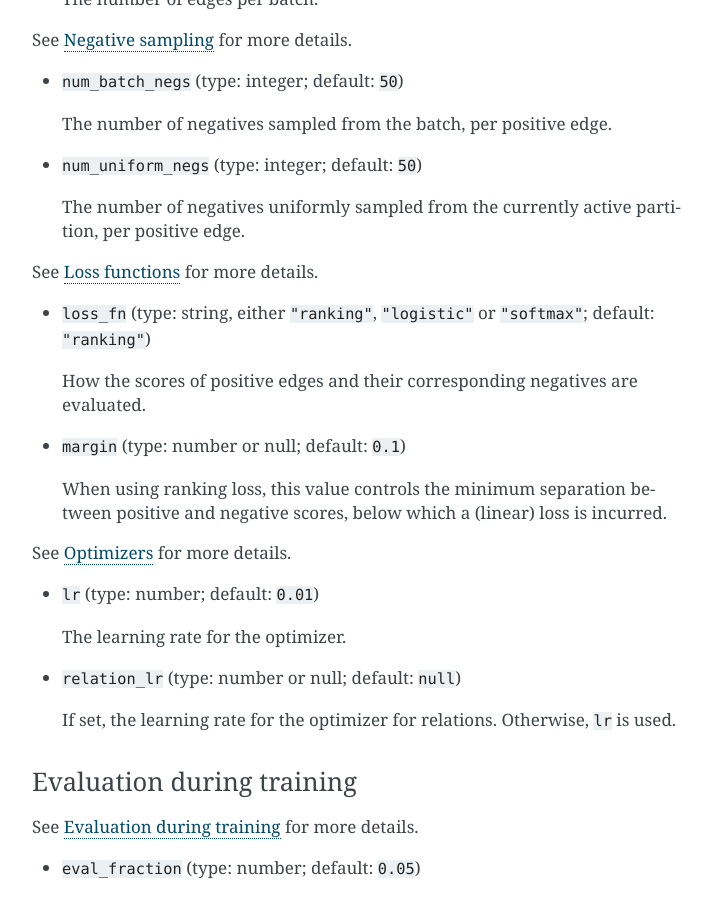
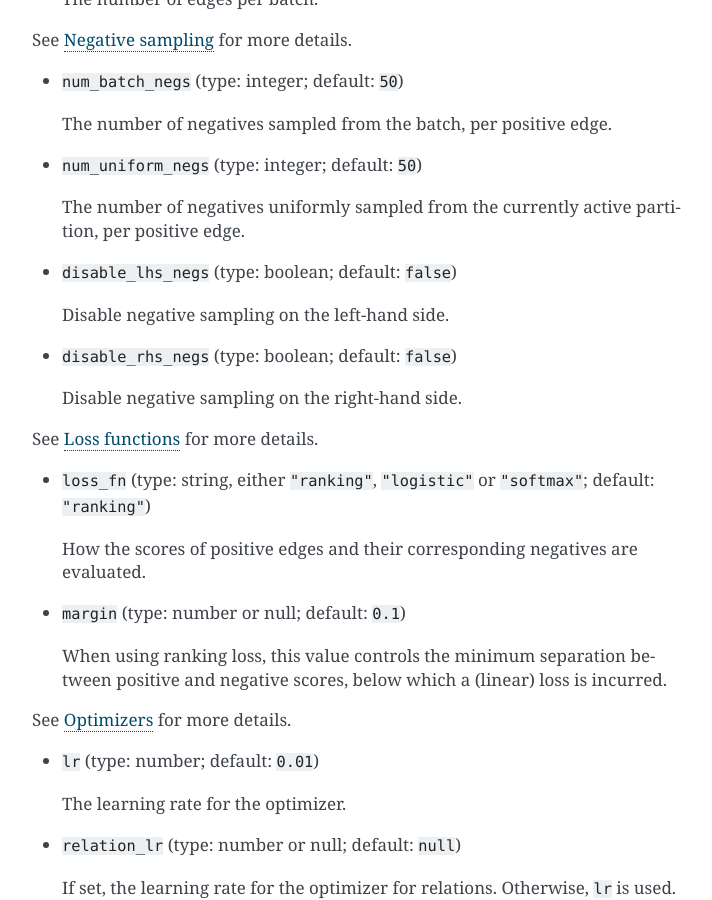
Before and after one commit to facebookresearch/PyTorch-BigGraph, a Sphinx documentation site: the page built from docs/source/configuration_file.rst, in a window 1280 px wide and 900 px high, scrolled down 4254 px. Shown: the whole window, without its empty margins (388-1100 px from the left). Built offline with Sphinx 7.4.7, drawn with Linux system fonts in a browser that asks for light colours.

Commit message:
Fix doc after adding disable_*hs_negs parameters
Summary: See D17337389

Differential Revision: D17571775

fbshipit-source-id: 0b8393358a797ef6bdac4f5c8b060d533c784f8d

```diff
--- a/docs/source/configuration_file.rst
+++ b/docs/source/configuration_file.rst
@@ -165,6 +165,14 @@ See :ref:`negative-sampling` for more details.
 
   The number of negatives uniformly sampled from the currently active partition, per positive edge.
 
+- ``disable_lhs_negs`` (type: boolean; default: ``false``)
+
+  Disable negative sampling on the left-hand side.
+
+- ``disable_rhs_negs`` (type: boolean; default: ``false``)
+
+  Disable negative sampling on the right-hand side.
+
 See :ref:`loss` for more details.
 
 - ``loss_fn`` (type: string, either ``"ranking"``, ``"logistic"`` or ``"softmax"``; default: ``"ranking"``)
```
